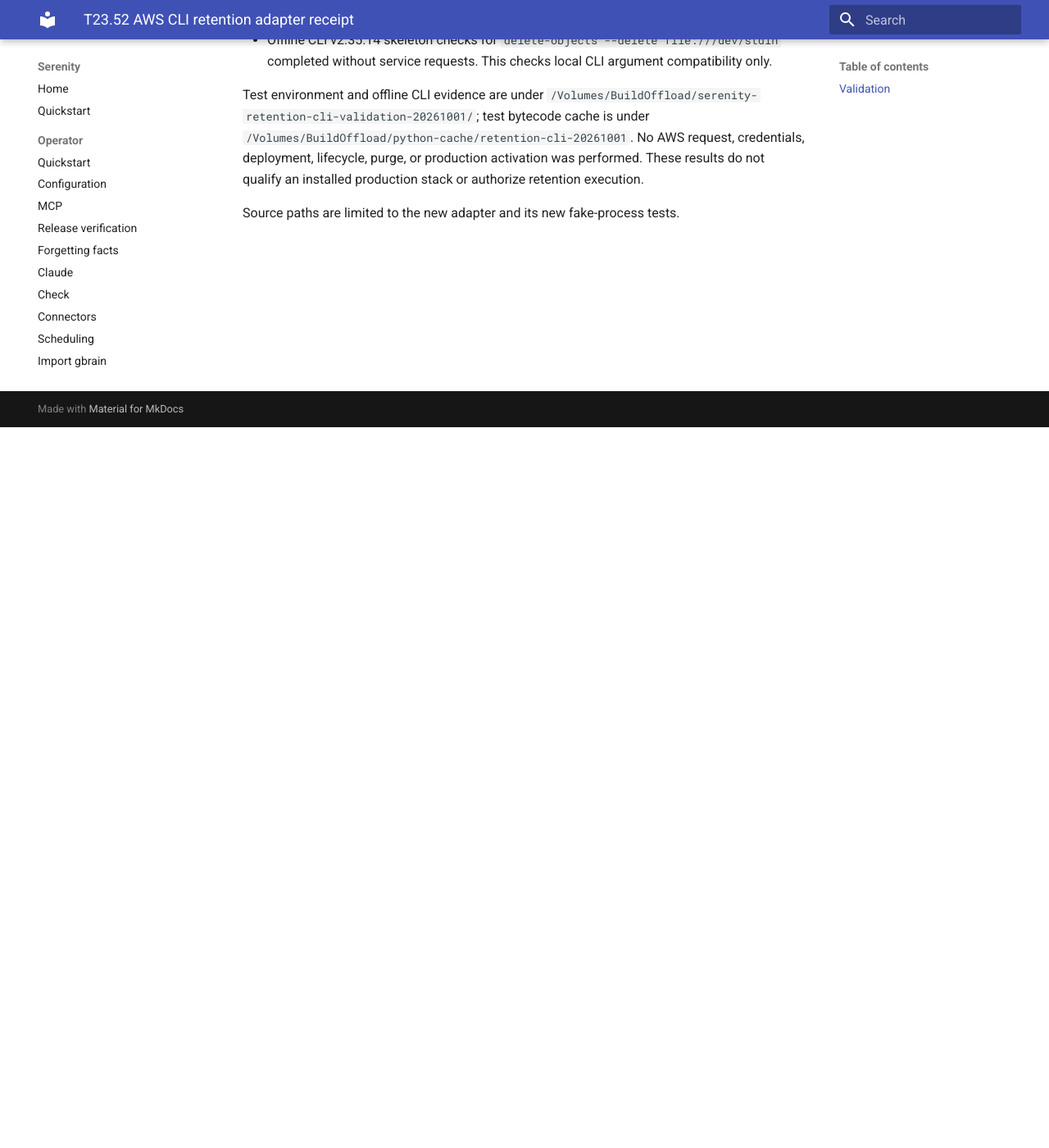
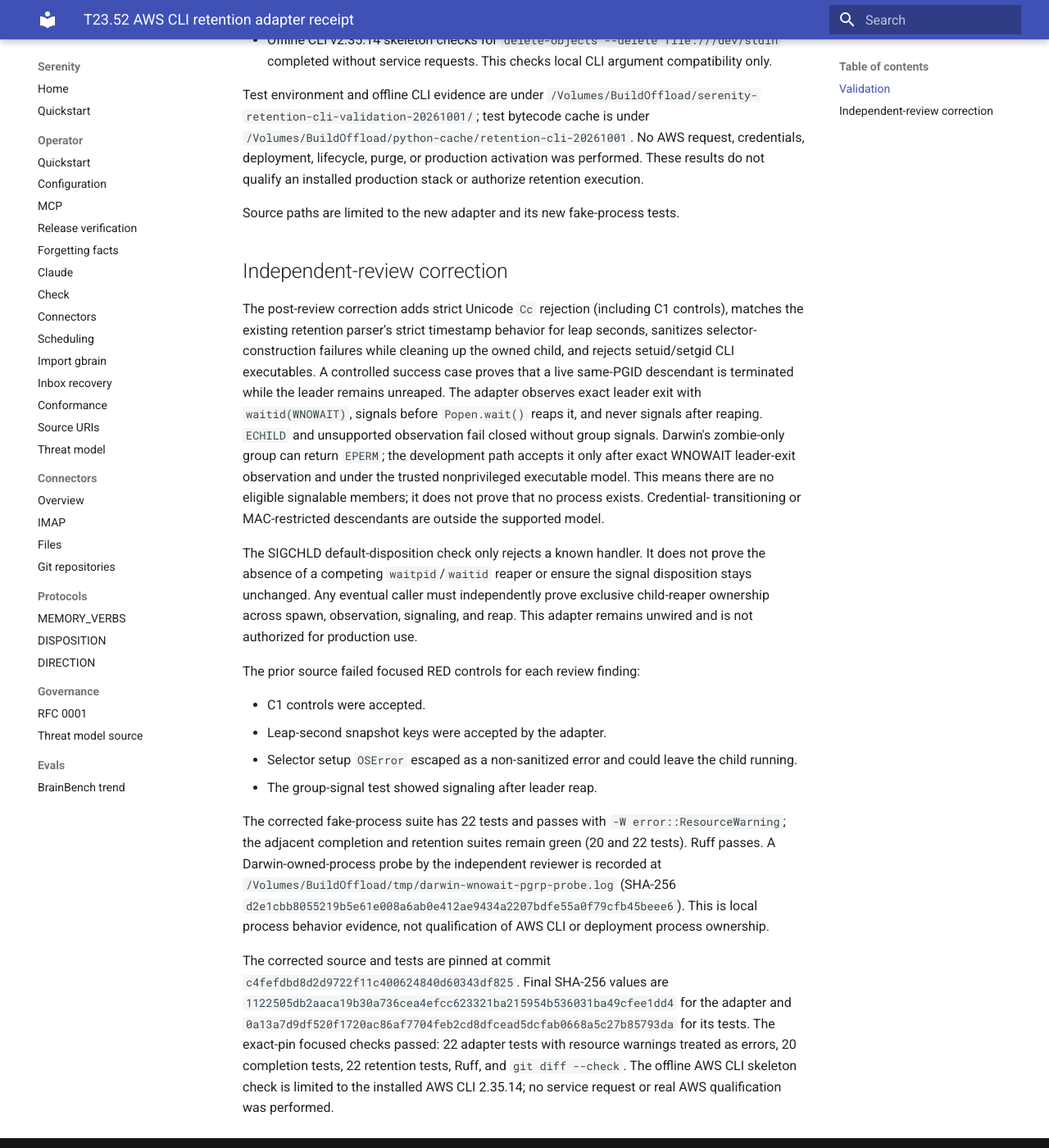
Before and after one commit to sirerun/serenity, an MkDocs documentation site: the page built from docs/plans/t23-52-awscli-retention-adapter-receipt-2026-10-01.md, in a window 1280 px wide and 1400 px high, scrolled down 879 px. Shown: the whole window at 82% size. Built offline with MkDocs 1.6.1 and Material for MkDocs 9.7.7, drawn with Linux system fonts in a browser that asks for light colours.

Commit message:
docs: record retention adapter review fixes

```diff
--- a/docs/plans/t23-52-awscli-retention-adapter-receipt-2026-10-01.md
+++ b/docs/plans/t23-52-awscli-retention-adapter-receipt-2026-10-01.md
@@ -33,3 +33,53 @@
 stack or authorize retention execution.
 
 Source paths are limited to the new adapter and its new fake-process tests.
+
+## Independent-review correction
+
+The post-review correction adds strict Unicode `Cc` rejection (including C1
+controls), matches the existing retention parser's strict timestamp behavior
+for leap seconds, sanitizes selector-construction failures while cleaning up
+the owned child, and rejects setuid/setgid CLI executables. A controlled
+success case proves that a live same-PGID descendant is terminated while the
+leader remains unreaped. The adapter observes exact leader exit with
+`waitid(WNOWAIT)`, signals before `Popen.wait()` reaps it, and never signals
+after reaping. `ECHILD` and unsupported observation fail closed without group
+signals. Darwin's zombie-only group can return `EPERM`; the development path
+accepts it only after exact WNOWAIT leader-exit observation and under the
+trusted nonprivileged executable model. This means there are no eligible
+signalable members; it does not prove that no process exists. Credential-
+transitioning or MAC-restricted descendants are outside the supported model.
+
+The SIGCHLD default-disposition check only rejects a known handler. It does not
+prove the absence of a competing `waitpid`/`waitid` reaper or ensure the signal
+disposition stays unchanged. Any eventual caller must independently prove
+exclusive child-reaper ownership across spawn, observation, signaling, and
+reap. This adapter remains unwired and is not authorized for production use.
+
+The prior source failed focused RED controls for each review finding:
+
+- C1 controls were accepted.
+- Leap-second snapshot keys were accepted by the adapter.
+- Selector setup `OSError` escaped as a non-sanitized error and could leave
+  the child running.
+- The group-signal test showed signaling after leader reap.
+
+The corrected fake-process suite has 22 tests and passes with
+`-W error::ResourceWarning`; the adjacent completion and retention suites
+remain green (20 and 22 tests). Ruff passes. A Darwin-owned-process probe by the
+independent reviewer is recorded at
+`/Volumes/BuildOffload/tmp/darwin-wnowait-pgrp-probe.log` (SHA-256
+`d2e1cbb8055219b5e61e008a6ab0e412ae9434a2207bdfe55a0f79cfb45beee6`). This is
+local process behavior evidence, not qualification of AWS CLI or deployment
+process ownership.
+
+The corrected source and tests are pinned at commit
+`c4fefdbd8d2d9722f11c400624840d60343df825`. Final SHA-256 values are
+`1122505db2aaca19b30a736cea4efcc623321ba215954b536031ba49cfee1dd4` for the
+adapter and
+`0a13a7d9df520f1720ac86af7704feb2cd8dfcead5dcfab0668a5c27b85793da` for its
+tests. The exact-pin focused checks passed: 22 adapter tests with resource
+warnings treated as errors, 20 completion tests, 22 retention tests, Ruff,
+and `git diff --check`. The offline AWS CLI skeleton check is limited to the
+installed AWS CLI 2.35.14; no service request or real AWS qualification was
+performed.
```
